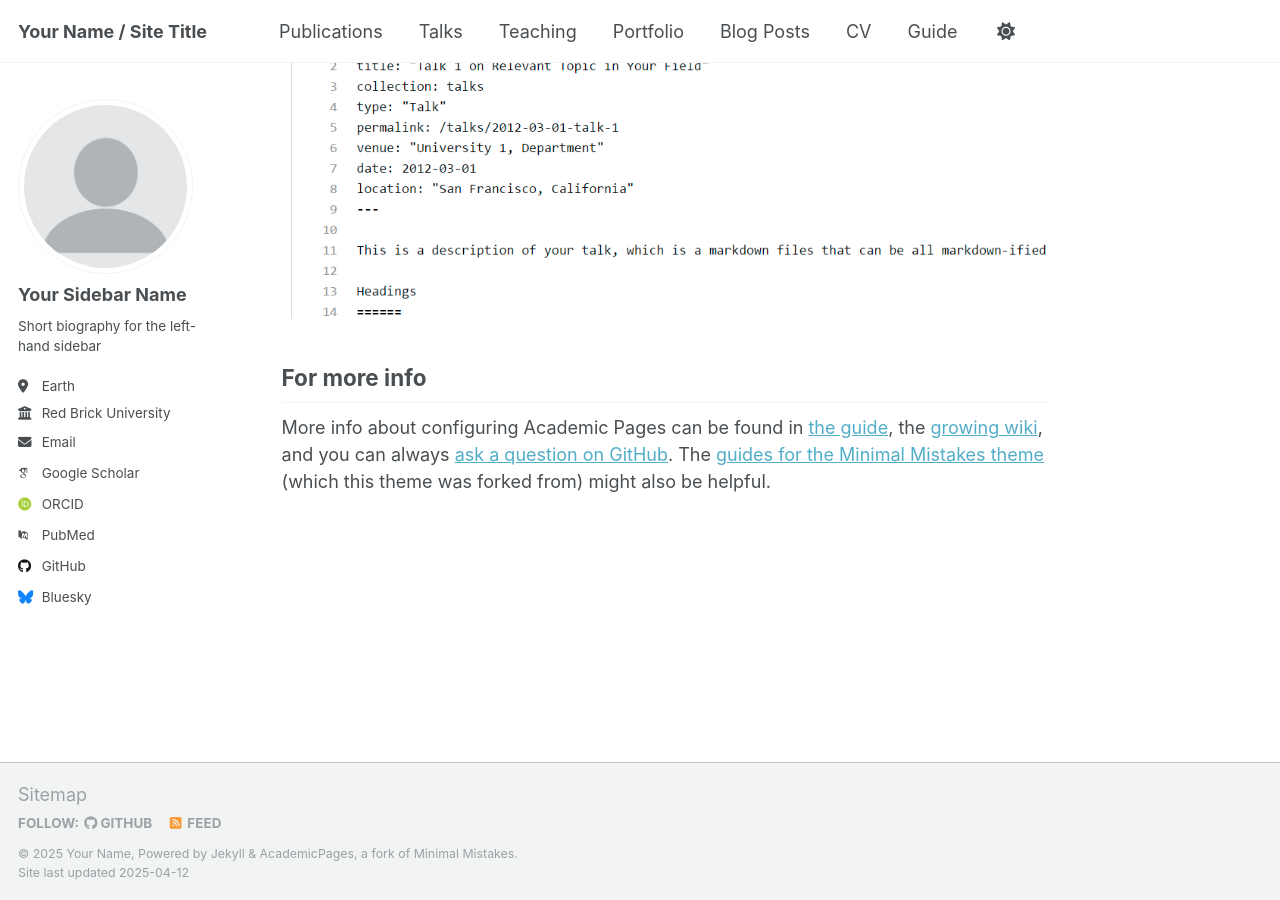
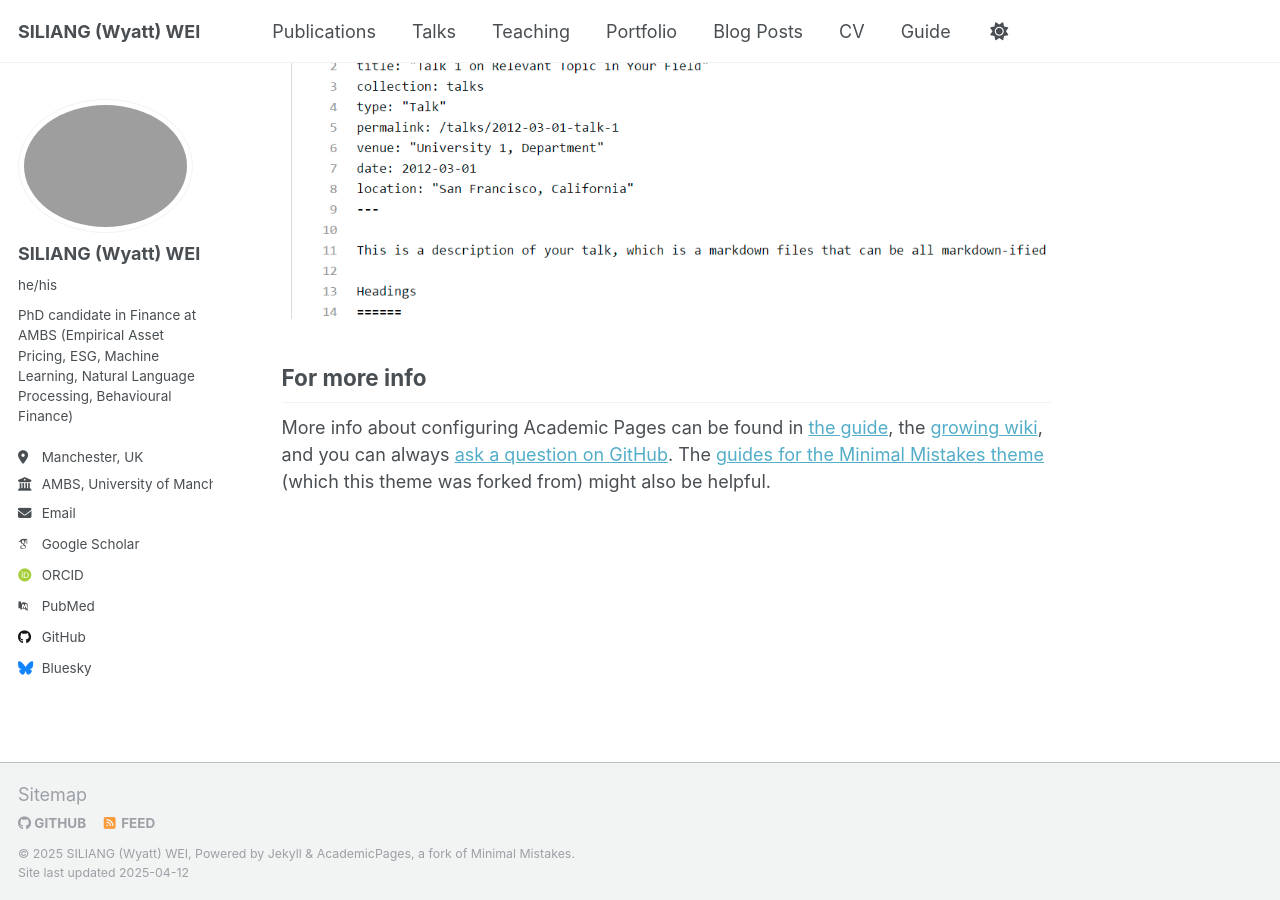
Before and after one commit to wyattswei/wyattswei.github.io, a Jekyll site: the page built from _pages/about.md, in a window 1280 px wide and 900 px high, scrolled down 2636 px. Built offline with Jekyll 4.4.1, drawn with Linux system fonts in a browser that asks for light colours; some web fonts are replaced.

Commit message:
change _config.yml

```diff
--- a/_config.yml
+++ b/_config.yml
@@ -7,35 +7,35 @@
 # server process.
 
 # Basic Site Settings
-locale                   : "en-US"
+locale                   : "en-UK"
 site_theme               : "default"
-title                    : "Your Name / Site Title"
+title                    : "SILIANG (Wyatt) WEI"
 title_separator          : "-"
-name                     : &name "Your Name"
+name                     : &name "SILIANG (Wyatt) WEI"
 description              : &description "personal description"
-url                      : https://academicpages.github.io # the base hostname & protocol for your site e.g. "https://[your GitHub username].github.io"
+url                      : https://wyattswei.github.io # the base hostname & protocol for your site e.g. "https://[your GitHub username].github.io"
 baseurl                  : "" # the subpath of your site, e.g. "/blog"
-repository               : "academicpages/academicpages.github.io"
+repository               : "wyattswei/wyattswei.github.io"
 
 # Site Author - The following control what appear as part of the author content on the side bar.
 #               If a field is blank the icon and link will not appear, otherwise it will be shown.
 #               Additional customization can be done by editing /_includes/author-profile.html
 author:
   # Biographic information
-  avatar           : "profile.png"
-  name             : "Your Sidebar Name"
-  pronouns         : # example: "she/her"
-  bio              : "Short biography for the left-hand sidebar"
-  location         : "Earth"
-  employer         : "Red Brick University"
+  avatar           : "wyatt.jpg"
+  name             : "SILIANG (Wyatt) WEI"
+  pronouns         : "he/his"
+  bio              : "PhD candidate in Finance at AMBS (Empirical Asset Pricing, ESG, Machine Learning, Natural Language Processing, Behavioural Finance)"
+  location         : "Manchester, UK"
+  employer         : "AMBS, University of Manchester"
   uri              : # URL
-  email            : "none@example.org"
+  email            : "siliang.wei@manchester.ac.uk"
 
   # Academic websites
   arxiv            : # URL - Update with the correct link to your profile
-  googlescholar    : "https://scholar.google.com/citations?user=PS_CX0AAAAAJ"
+  googlescholar    : "https://scholar.google.com/citations?user=VbcJi3sAAAAJ"
   impactstory      : # URL
-  orcid            : "http://orcid.org/yourorcidurl"
+  orcid            : "http://orcid.org/0000-0002-4363-9950"
   semantic         : # URL
   pubmed           : "https://www.ncbi.nlm.nih.gov/pubmed/?term=john+snow"
   researchgate     : # URL
```
